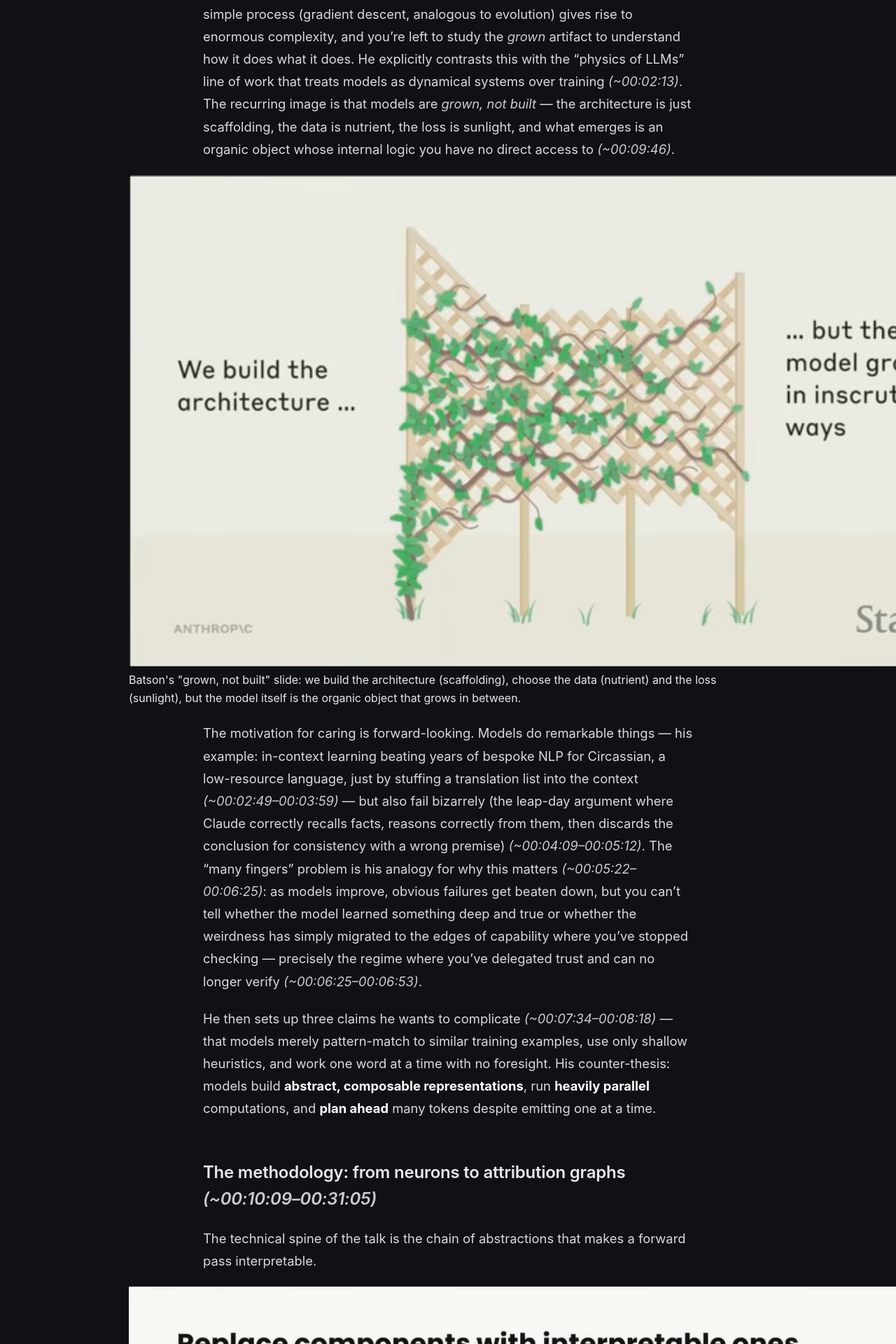
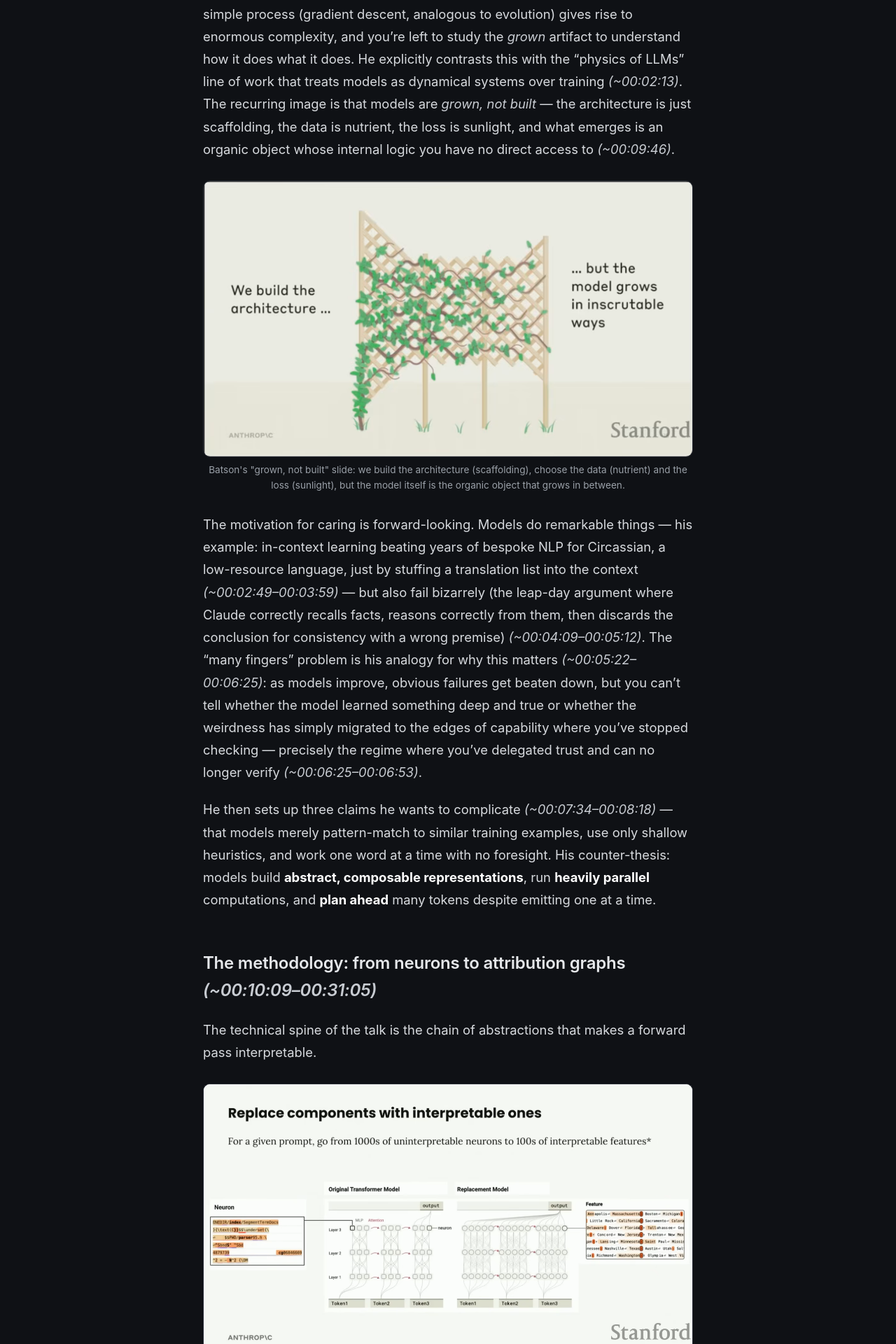
Before and after one commit to rp-playground/rp-playground.github.io, a Jekyll site: the page built from _talks/biology-of-an-llm.md, in a window 1280 px wide. Shown: the part 967-2887 px from the top of the page at 70% size. Built offline with Jekyll 4.4.1, drawn with Linux system fonts in a browser that asks for light colours.

Commit message:
talk layout: constrain figures to the text column
Figures were pinned to --media (960px) while the text column is
--measure (700px), and the layout lacked a figure img width rule, so
large PNGs overflowed the column. Align figures to --measure and add
img/figcaption styling matching the article layout.

Co-Authored-By: Claude Opus 4.8 (1M context) <noreply@anthropic.com>

```diff
--- a/_layouts/talk.html
+++ b/_layouts/talk.html
@@ -16,8 +16,11 @@
     .paper > .highlighter-rouge,
     .paper > div.highlight,
     .paper > pre,
-    .paper > table,
-    .paper > figure { max-width: var(--media); }
+    .paper > table { max-width: var(--media); }
+
+    .paper figure { margin: 1.8rem auto; }
+    .paper figure img { width: 100%; height: auto; border: 1px solid var(--border); border-radius: 10px; background: #fff; display: block; }
+    .paper figcaption { color: var(--muted); font-size: 0.85rem; margin-top: 0.5rem; text-align: center; }
 
     .paper-header { margin-bottom: 2.5rem; }
     .paper-header h1 { font-size: 2.1rem; font-weight: 600; letter-spacing: -0.02em; line-height: 1.2; }
```
